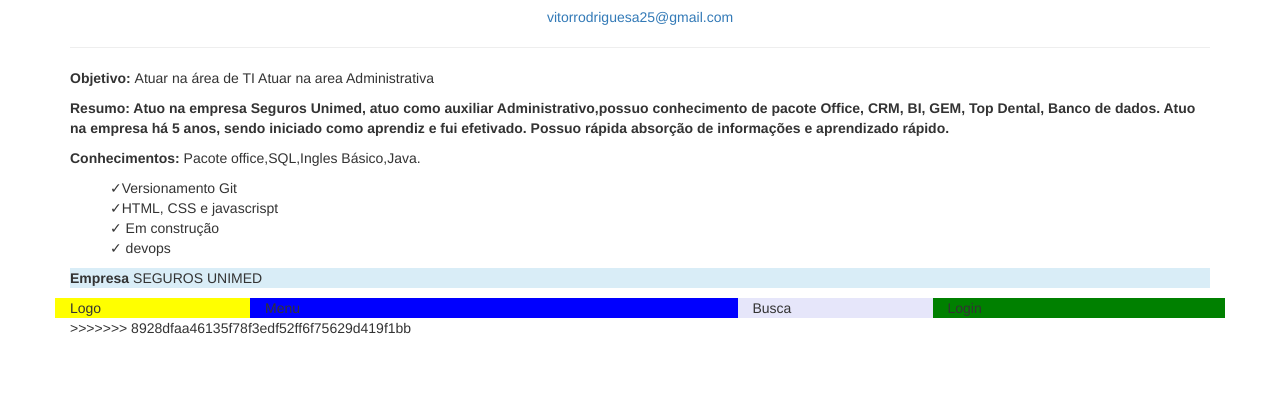
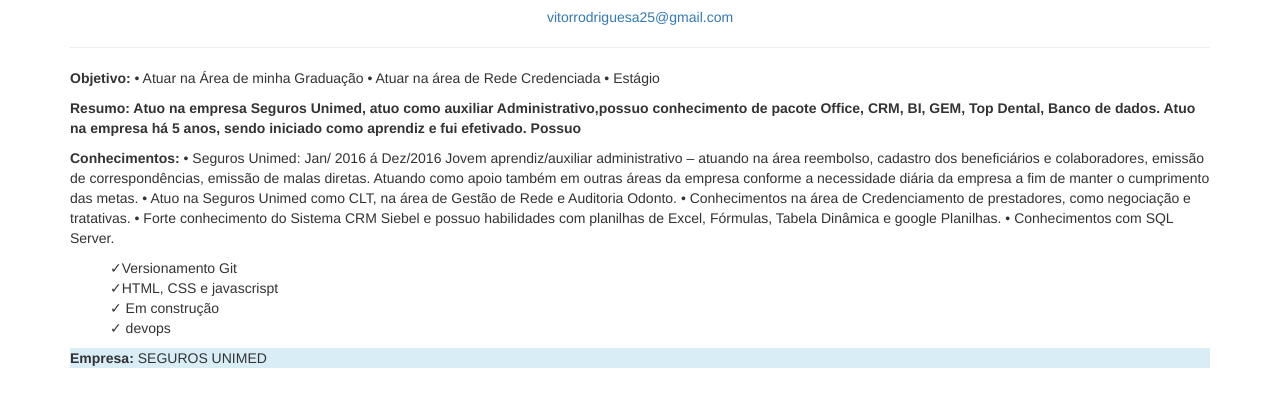
Before and after one commit to vitor5049/curriculo, a plain HTML site: page index.html in a window 1280 px wide. Shown: the part 126-532 px from the top of the page. Drawn offline with nearby package versions, Linux system fonts and the light colour scheme.

Commit message:
Update index.html

```diff
--- a/index.html
+++ b/index.html
@@ -40,15 +40,24 @@
 <hr>
 
 <p>
-    <strong> Objetivo: </strong> Atuar na área de TI
-    Atuar na area Administrativa
+    <strong> Objetivo: </strong> •	Atuar na Área de minha Graduação
+•	Atuar na área de Rede Credenciada
+•	Estágio
+
+
 </p>
 <p>
     <strong> Resumo: Atuo na empresa Seguros Unimed, atuo como auxiliar Administrativo,possuo conhecimento de pacote Office, CRM, BI, GEM, Top Dental,
-        Banco de dados. Atuo na empresa há 5 anos, sendo iniciado como aprendiz e fui efetivado. Possuo rápida absorção de informações e aprendizado rápido.  </strong>
+        Banco de dados. Atuo na empresa há 5 anos, sendo iniciado como aprendiz e fui efetivado. Possuo </strong>
 </p>
 
-<strong> Conhecimentos: </strong> Pacote office,SQL,Ingles Básico,Java.
+<strong> Conhecimentos: </strong> •	Seguros Unimed: Jan/ 2016 á Dez/2016 Jovem aprendiz/auxiliar administrativo – atuando na área reembolso, cadastro dos beneficiários e colaboradores, emissão de correspondências, emissão de malas diretas. Atuando como apoio também em outras áreas da empresa conforme a necessidade diária da empresa a fim de manter o cumprimento das metas.
+•	Atuo na Seguros Unimed como CLT, na área de Gestão de Rede e Auditoria Odonto.
+•	Conhecimentos na área de Credenciamento de prestadores, como negociação e tratativas.
+•	Forte conhecimento do Sistema CRM Siebel  e possuo habilidades com planilhas de Excel, Fórmulas, Tabela Dinâmica e google Planilhas.
+•	Conhecimentos com SQL Server.
+
+
 </p>
 <ul>
     <li>Versionamento Git</li>
@@ -60,33 +69,10 @@
 
 <p class ="bg-info">
 
-    <strong>Empresa</strong> SEGUROS UNIMED
+    <strong>Empresa:</strong> SEGUROS UNIMED
 
 </p>
 
 <head>
- 	<meta charset="utf-8">
- 	<meta name="viewport" content="width=device-width, initial-scale=1">
-  <link rel="stylesheet" href="https://maxcdn.bootstrapcdn.com/bootstrap/3.4.1/css/bootstrap.min.css">
-  <script src="https://ajax.googleapis.com/ajax/libs/jquery/3.4.1/jquery.min.js"></script>
-  <script src="https://maxcdn.bootstrapcdn.com/bootstrap/3.4.1/js/bootstrap.min.js"></script>
-	<title>Pagina Principal</title>
 </head>
-<body>
- <div class="row">
-  <div class="col-md-2" style="background:yellow">
-     Logo
-  </div>
-   <div class="col-md-5" style="background:blue">
-     Menu
-  </div>
-  <div class="col-md-2" style="background:lavender">
-     Busca
-  </div>
-  <div class="col-md-3" style="background:green">
-     Login
-  </div>
- </div>
->>>>>>> 8928dfaa46135f78f3edf52ff6f75629d419f1bb
-</body>
 </html>
```
